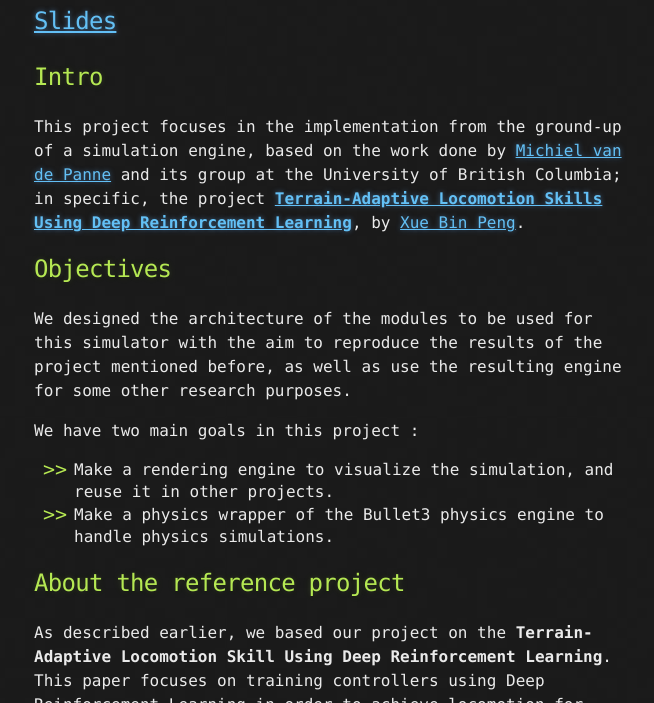
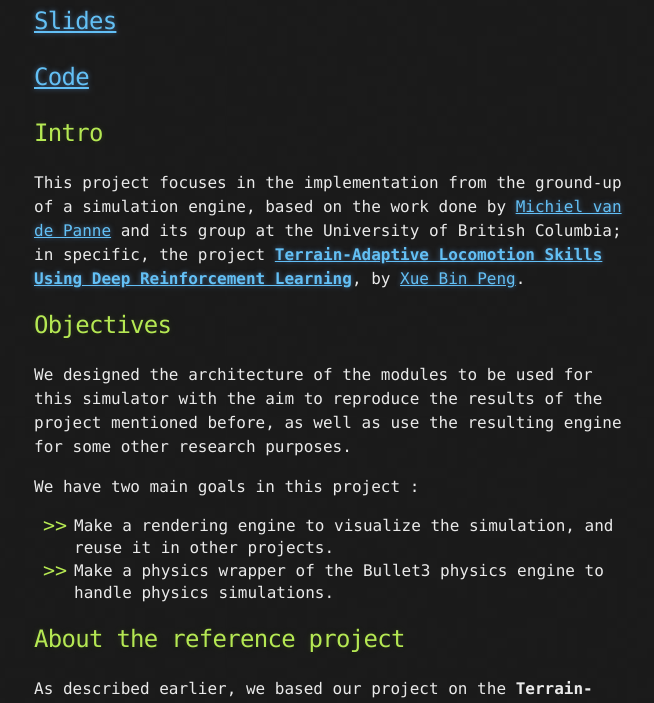
Before and after one commit to wpumacay/wpumacay.github.io, a Jekyll site: the page built from projects/cg/index.md, in a window 1280 px wide and 900 px high, scrolled down 450 px, cut to the strip 197-900 px from the top of the window. Shown: the whole strip, without its empty margins (306-960 px from the left). Built offline with Jekyll 4.4.1, drawn with Linux system fonts in a browser that asks for light colours; our own code applies the rules of GitHub Pages for plain Markdown files.

Commit message:
added repo url

```diff
--- a/projects/cg/index.md
+++ b/projects/cg/index.md
@@ -9,6 +9,8 @@
 <iframe width="560" height="315" src="https://www.youtube.com/embed/PjCnE6suZME" frameborder="0" allow="autoplay; encrypted-media" allowfullscreen></iframe>
 
 ## [Slides](https://docs.google.com/presentation/d/1wKyg93QdSV0P1rhHNrzce4k-tN6eSdjNL9-i4KI2lxI/edit?usp=sharing)
+
+## [Code](https://github.com/wpumacay/computer_graphics_finalproject)
 
 ## Intro
 
```
Also changed, not shown: 1 other file.
